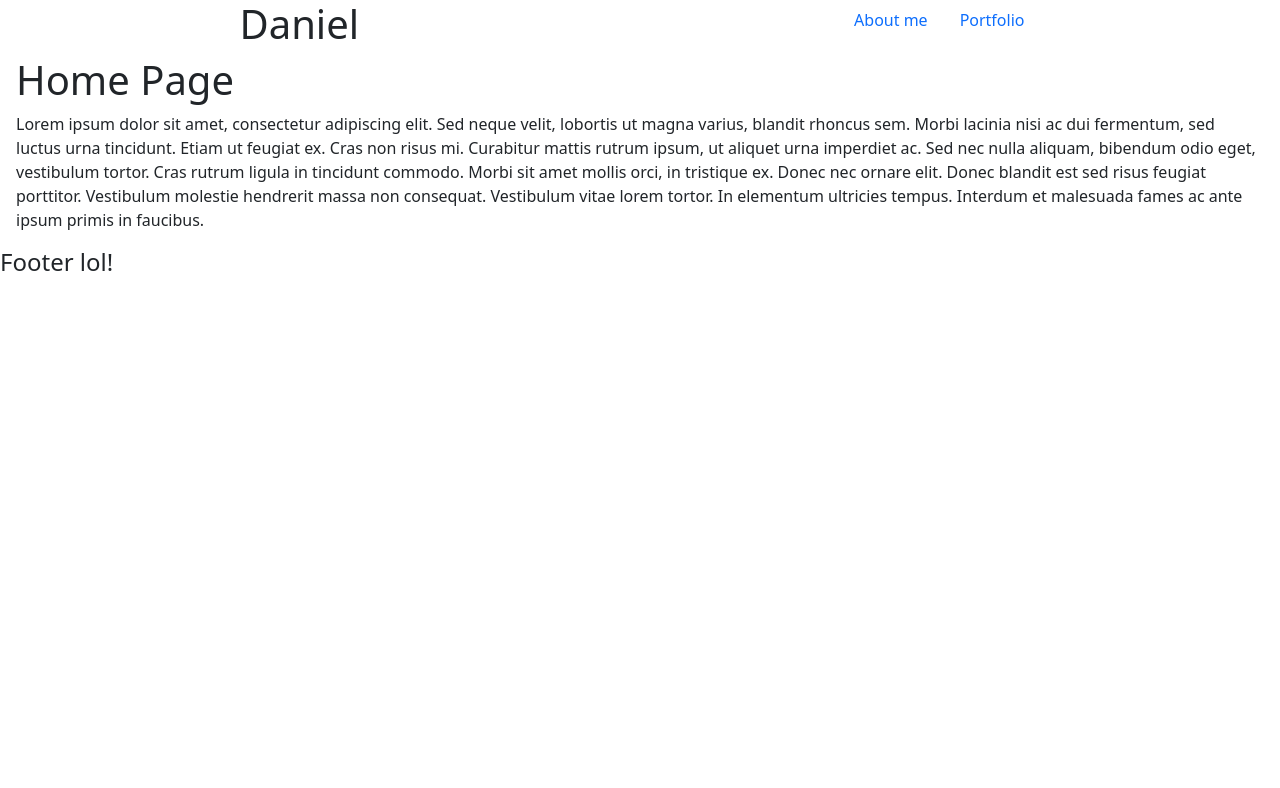
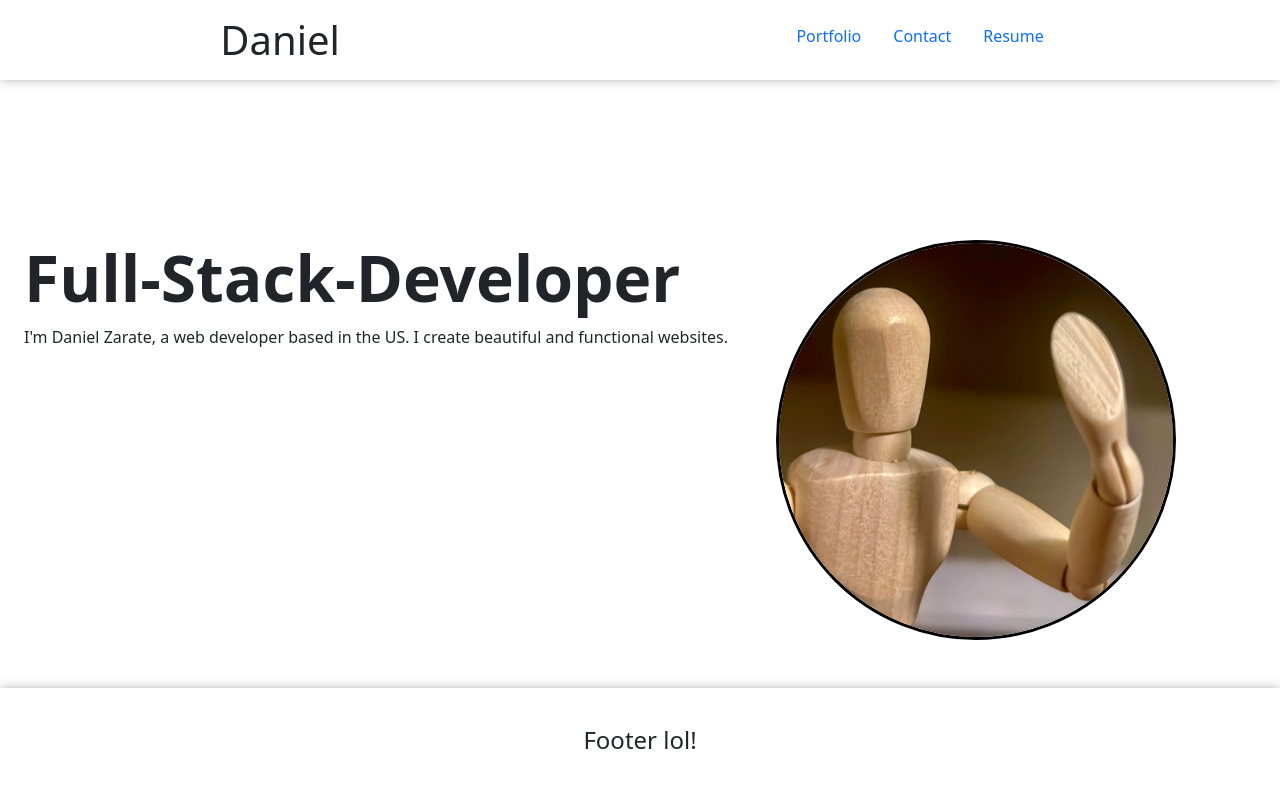
Before and after one commit to Ch40s1/React-Portfolio, a React (Vite) app: page / in a window 1280 px wide. Shown: the top 788 px of the page. Built offline with nearby package versions, Linux system fonts and the light colour scheme.

Commit message:
added styles to sections

```diff
--- a/src/App.jsx
+++ b/src/App.jsx
@@ -2,14 +2,31 @@ import { Outlet } from 'react-router-dom';
 import NavTabs from "./components/NavTabs";
 import Footer from './components/Footer';
 
+const styles = {
+  footerBarStyle : {
+    position: 'absolute',
+    bottom: '0',
+    height: '7rem',
+    display: 'flex',
+    justifyContent: 'center',
+    alignItems: 'center',
+    boxShadow: '0 0 10px rgba(0,0,0,.30)',
+  },
+
+}
+
 function App(){
   return (
     <>
+    <body className='min-vh-100'>
       <NavTabs />
-      <main className="mx-3">
+      <main className="mx-4">
         <Outlet />
       </main>
+      <footer style={styles.footerBarStyle} className='col-12'>
       <Footer />
+      </footer>
+      </body>
     </>
   )
 }
--- a/src/Main.jsx
+++ b/src/Main.jsx
@@ -5,9 +5,10 @@ import { createBrowserRouter, RouterProvider } from 'react-router-dom';
 import 'bootstrap/dist/css/bootstrap.min.css';
 
 import App from './App.jsx';
-import Home from './pages/Home';
 import About from './pages/About';
 import Portfolio from './pages/Portfolio.jsx';
+import Contact from './pages/Contact.jsx';
+import Resume from './pages/Resume.jsx';
 
 
 const router = createBrowserRouter([
@@ -17,16 +18,20 @@ const router = createBrowserRouter([
     // errorElement: <Error />,
     children: [
       {
-        index: true,
-        element: <Home />,
-      },
-      {
-        path: '/About',
+        index:true,
         element: <About />,
       },
       {
         path: '/Portfolio',
         element: <Portfolio />,
+      },
+      {
+        path: '/Contact',
+        element: <Contact />,
+      },
+      {
+        path: '/Resume',
+        element: <Resume />,
       },
 
     ],
--- a/src/components/NavTabs.jsx
+++ b/src/components/NavTabs.jsx
@@ -1,27 +1,36 @@
 import { Link, useLocation } from 'react-router-dom';
+
+const styles = {
+  navBarStyle : {
+    boxShadow: '0 0 10px rgba(0,0,0,.30)',
+  },
+
+}
 
 function NavTabs() {
   const currentPage = useLocation().pathname;
 
   return (
     <>
-      <div className='d-flex justify-content-around'>
+      <div className='d-flex justify-content-around pt-3
+      pb-2' style={styles.navBarStyle}>
         <h1>Daniel</h1>
         <ul className="nav">
-          {currentPage === '/' ? null : (
+          {currentPage === '/' ? null :(
             <li className="nav-item">
               <Link to="/" className="nav-link">
-                Home
+                About me
               </Link>
             </li>
           )}
-          <li className="nav-item">
-            <Link to="/About" className={currentPage === '/About' ? 'nav-link active' : 'nav-link disable'}>
-              About me
-            </Link>
-          </li>
           <Link to="/Portfolio" className={currentPage === '/Portfolio' ? 'nav-link active' : 'nav-link disable'}>
             Portfolio
+          </Link>
+          <Link to="/Contact" className={currentPage === '/Contact' ? 'nav-link active' : 'nav-link disable'}>
+            Contact
+          </Link>
+          <Link to="/Resume" className={currentPage === '/Resume' ? 'nav-link active' : 'nav-link disable'}>
+            Resume
           </Link>
         </ul>
       </div>
--- a/src/pages/About.jsx
+++ b/src/pages/About.jsx
@@ -1,15 +1,35 @@
+const styles = {
+  imageStyle: {
+    height: '25rem',
+    width: "25rem",
+    borderRadius: '50%',
+    border: '3px solid #000',
+  },
+  containerStyle: {
+    marginTop: '10rem',
+  },
+  letterStyle: {
+    fontStyle: {
+      fontWeight: '900',
+      fontSize: '4rem',
+    }
+  }
+
+}
+
+
 export default function About() {
   return (
-    <div>
-      <h1>About Page</h1>
-      <p>
-        Nunc pharetra finibus est at efficitur. Praesent sed congue diam.
-        Integer gravida dui mauris, ut interdum nunc egestas sed. Aenean sed
-        mollis diam. Nunc aliquet risus ac finibus porta. Nam quis arcu non
-        lectus tincidunt fermentum. Suspendisse aliquet orci porta quam semper
-        imperdiet. Praesent euismod mi justo, faucibus scelerisque risus cursus
-        in. Sed rhoncus mollis diam, sit amet facilisis lectus blandit at.
-      </p>
+    <div style={styles.containerStyle} className='d-flex gap-5'>
+      <div>
+        <h1 style={styles.letterStyle.fontStyle}>Full-Stack-Developer</h1>
+        <p className=''>
+          I'm Daniel Zarate, a web developer based in the US. I create beautiful and functional websites.
+        </p>
+      </div>
+      <div>
+        <img src="src/img/TestAvatar.JPG" alt="My Self" style={styles.imageStyle} />
+      </div>
     </div>
   );
 }
--- /dev/null
+++ b/src/pages/Contact.jsx
@@ -0,0 +1,22 @@
+export default function Contact() {
+  return (
+    <div>
+      <h1>Contact</h1>
+      <p>
+        Donec a volutpat quam. Curabitur nec varius justo, sed rutrum ligula.
+        Curabitur pellentesque turpis sit amet eros iaculis, a mollis arcu
+        dictum. Ut vel ante eget massa ornare placerat. Etiam nisl orci, finibus
+        sodales volutpat et, hendrerit ut dolor. Suspendisse porta dictum nunc,
+        sed pretium risus rutrum eget. Nam consequat, ligula in faucibus
+        vestibulum, nisi justo laoreet risus, luctus luctus mi lacus sit amet
+        libero. Class aptent taciti sociosqu ad litora torquent per conubia
+        nostra, per inceptos himenaeos. Mauris pretium condimentum tellus eget
+        lobortis. Interdum et malesuada fames ac ante ipsum primis in faucibus.
+        Donec placerat accumsan mi, ut congue neque placerat eu. Donec nec ipsum
+        in velit pellentesque vehicula sit amet at augue. Maecenas aliquam
+        bibendum congue. Pellentesque semper, lectus non ullamcorper iaculis,
+        est ligula suscipit velit, sed bibendum turpis dui in sapien.
+      </p>
+    </div>
+  );
+}
--- a/src/pages/Home.jsx
+++ /dev/null
@@ -1,19 +0,0 @@
-export default function Home() {
-  return (
-    <div>
-      <h1>Home Page</h1>
-      <p>
-        Lorem ipsum dolor sit amet, consectetur adipiscing elit. Sed neque
-        velit, lobortis ut magna varius, blandit rhoncus sem. Morbi lacinia nisi
-        ac dui fermentum, sed luctus urna tincidunt. Etiam ut feugiat ex. Cras
-        non risus mi. Curabitur mattis rutrum ipsum, ut aliquet urna imperdiet
-        ac. Sed nec nulla aliquam, bibendum odio eget, vestibulum tortor. Cras
-        rutrum ligula in tincidunt commodo. Morbi sit amet mollis orci, in
-        tristique ex. Donec nec ornare elit. Donec blandit est sed risus feugiat
-        porttitor. Vestibulum molestie hendrerit massa non consequat. Vestibulum
-        vitae lorem tortor. In elementum ultricies tempus. Interdum et malesuada
-        fames ac ante ipsum primis in faucibus.
-      </p>
-    </div>
-  );
-}
--- /dev/null
+++ b/src/pages/Resume.jsx
@@ -0,0 +1,22 @@
+export default function Resume() {
+  return (
+    <div>
+      <h1>Resume</h1>
+      <p>
+        Donec a volutpat quam. Curabitur nec varius justo, sed rutrum ligula.
+        Curabitur pellentesque turpis sit amet eros iaculis, a mollis arcu
+        dictum. Ut vel ante eget massa ornare placerat. Etiam nisl orci, finibus
+        sodales volutpat et, hendrerit ut dolor. Suspendisse porta dictum nunc,
+        sed pretium risus rutrum eget. Nam consequat, ligula in faucibus
+        vestibulum, nisi justo laoreet risus, luctus luctus mi lacus sit amet
+        libero. Class aptent taciti sociosqu ad litora torquent per conubia
+        nostra, per inceptos himenaeos. Mauris pretium condimentum tellus eget
+        lobortis. Interdum et malesuada fames ac ante ipsum primis in faucibus.
+        Donec placerat accumsan mi, ut congue neque placerat eu. Donec nec ipsum
+        in velit pellentesque vehicula sit amet at augue. Maecenas aliquam
+        bibendum congue. Pellentesque semper, lectus non ullamcorper iaculis,
+        est ligula suscipit velit, sed bibendum turpis dui in sapien.
+      </p>
+    </div>
+  );
+}
```
Also changed, not shown: src/img/TestAvatar.JPG (added), 1 other file (tests, documents, lock files or other folders).
